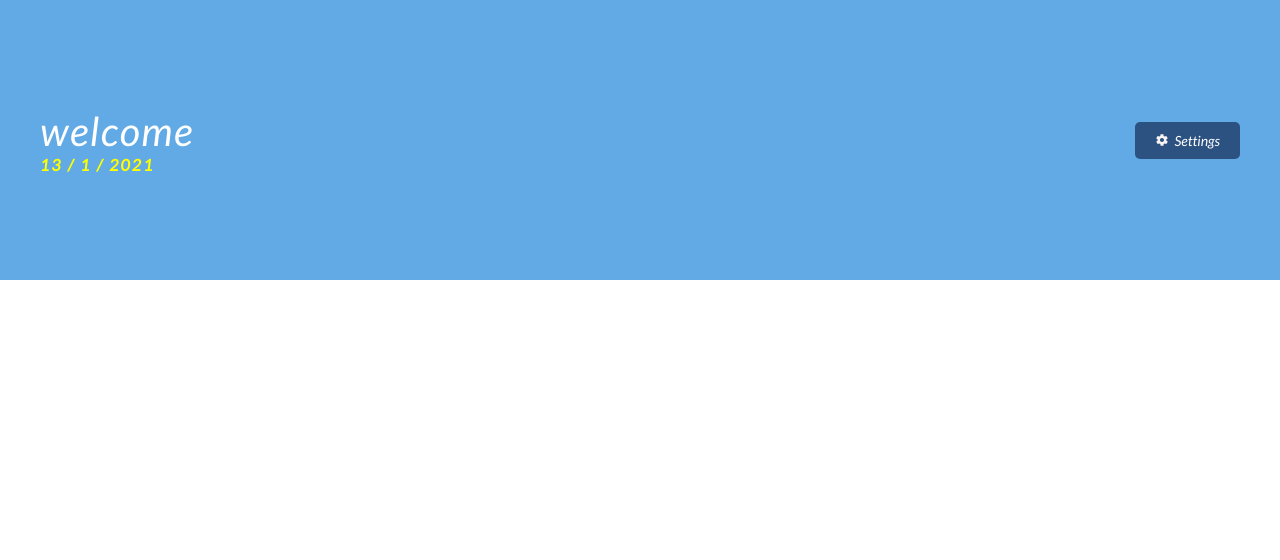
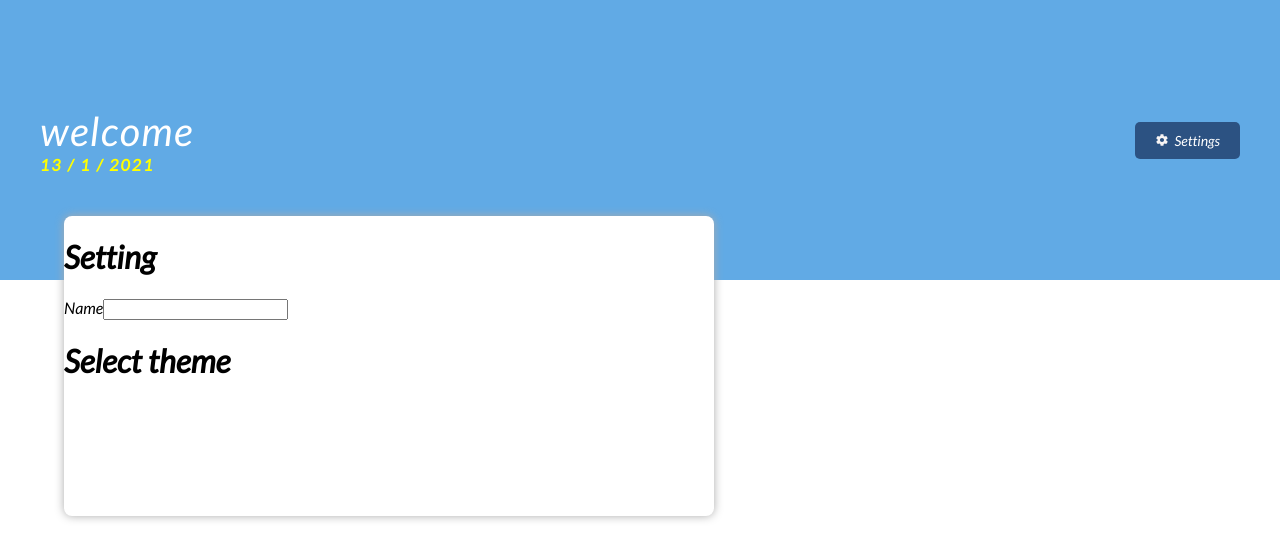
Before and after one commit to Shivashankar-741/notesapp, a React (Create React App) app: page /notes in a window 1280 px wide. Both pictures are taken after a click on the element "Settings". Shown: the top 560 px of the page. Built offline with nearby package versions, Linux system fonts and the light colour scheme.

Commit message:
NotesPage

```diff
--- a/src/Components/Notes/Notes.css
+++ b/src/Components/Notes/Notes.css
@@ -25,8 +25,6 @@
 }
 .Notes--settingsBtn {
 	display: flex;
-	/* justify-content: space-between; */
-	/* align-items: center; */
 }
 
 .Notes--settingsIcon {
--- a/src/Components/Notes/Notes.js
+++ b/src/Components/Notes/Notes.js
@@ -1,34 +1,11 @@
-import React, { useState } from "react";
+import React from "react";
 import "./Notes.css";
-import { NameContext } from "../State/NameContext";
-import { IoMdSettings } from "react-icons/io";
+import NotesDetails from "./NotesDetails";
 
 const Notes = () => {
-	const [name] = React.useContext(NameContext);
-	const [popup, setPopup] = useState(true);
-	const date = new Date().getDate();
-	const month = new Date().getMonth();
-	const year = new Date().getFullYear();
-
 	return (
 		<div className="Notes">
-			<div
-				className={popup ? "settings--popupActive" : "settings--popup"}
-			></div>
-			<div className="Notes--details">
-				<div className="Notes--namenddata">
-					<h1 className="Notes--name">welcome {name}</h1>
-					<span className="Notes--date">{`${date} / ${
-						month + 1
-					} / ${year}`}</span>
-				</div>
-				<div className="Notes--settingsBtn" onClick={() => setPopup(!popup)}>
-					<div className="Notes--settingsIcon">
-						<IoMdSettings className="Notes--settingsIconIn" />
-					</div>
-					Settings
-				</div>
-			</div>
+			<NotesDetails />
 		</div>
 	);
 };
--- /dev/null
+++ b/src/Components/Notes/NotesDetails.jsx
@@ -0,0 +1,48 @@
+import React, { useState, useContext } from "react";
+import { NameContext } from "../State/NameContext";
+import { IoMdSettings } from "react-icons/io";
+import "./Notes.css";
+
+// "Default": "#81b71a",
+//                     "Blue": "#00B1E1",
+//                     "Cyan": "#37BC9B",
+//                     "Green": "#8CC152",
+//                     "Red": "#E9573F",
+//                     "Yellow": "#F6BB42",
+// style={{ backgroundColor: "#F6BB42" }}
+
+const NotesDetails = () => {
+	const [name] = useContext(NameContext);
+	const [popup, setPopup] = useState(true);
+	const date = new Date().getDate();
+	const month = new Date().getMonth();
+	const year = new Date().getFullYear();
+	return (
+		<div className="Notes--details">
+			<div className={popup ? "settings--popup" : "settings--popupActive"}>
+				<h1 className="popup--heading">Setting</h1>
+				<div className="popup--fields">
+					<label htmlFor="">Name</label>
+					<input type="text" />
+				</div>
+				<div className="themes">
+					<h1 className="theme--header">Select theme</h1>
+				</div>
+			</div>
+			<div className="Notes--namenddata">
+				<h1 className="Notes--name">welcome {name}</h1>
+				<span className="Notes--date">{`${date} / ${
+					month + 1
+				} / ${year}`}</span>
+			</div>
+			<div className="Notes--settingsBtn" onClick={() => setPopup(!popup)}>
+				<div className="Notes--settingsIcon">
+					<IoMdSettings className="Notes--settingsIconIn" />
+				</div>
+				Settings
+			</div>
+		</div>
+	);
+};
+
+export default NotesDetails;
```
Also changed, not shown: 1 other file (tests, documents, lock files or other folders).
